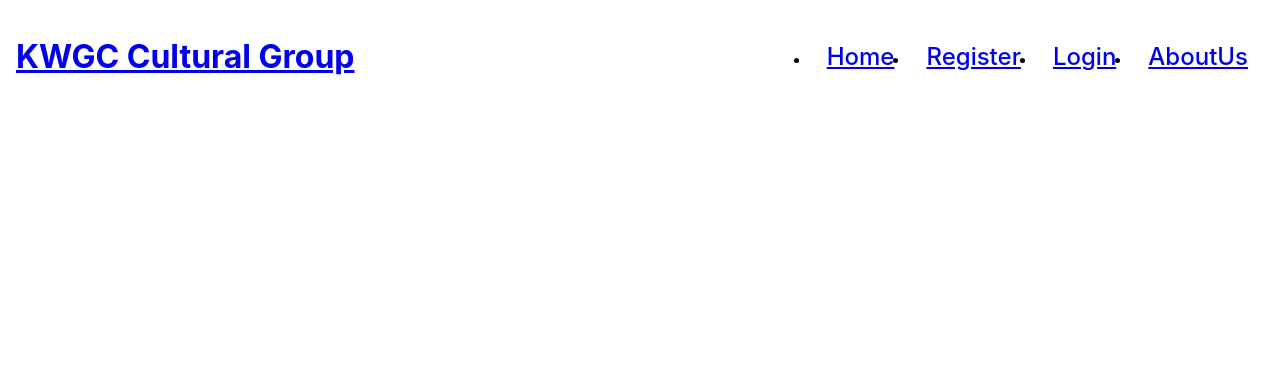
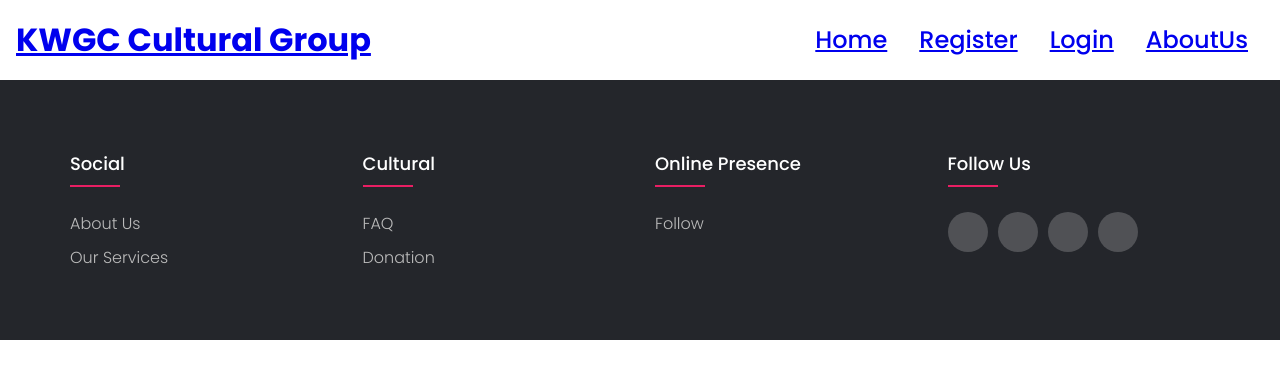
Before and after one commit to mekalyan26/communitysite, a React (Create React App) app in the folder sitefrontend/: page / in a window 1280 px wide. Shown: the top 378 px of the page. Built offline with nearby package versions, Linux system fonts and the light colour scheme.

Commit message:
added footer

```diff
--- /dev/null
+++ b/sitefrontend/src/components/Footer.css
@@ -0,0 +1,93 @@
+@import url('https://fonts.googleapis.com/css2?family=Poppins:wght@300;400;500;600;700&display=swap');
+body{
+	line-height: 1.5;
+	font-family: 'Poppins', sans-serif;
+}
+*{
+	margin:0;
+	padding:0;
+	box-sizing: border-box;
+}
+.container{
+	max-width: 1170px;
+	margin:auto;
+}
+.row{
+	display: flex;
+	flex-wrap: wrap;
+}
+ul{
+	list-style: none;
+}
+.footer{
+	background-color: #24262b;
+    padding: 70px 0;
+}
+.footer-col{
+   width: 25%;
+   padding: 0 15px;
+}
+.footer-col h4{
+	font-size: 18px;
+	color: #ffffff;
+	text-transform: capitalize;
+	margin-bottom: 35px;
+	font-weight: 500;
+	position: relative;
+}
+.footer-col h4::before{
+	content: '';
+	position: absolute;
+	left:0;
+	bottom: -10px;
+	background-color: #e91e63;
+	height: 2px;
+	box-sizing: border-box;
+	width: 50px;
+}
+.footer-col ul li:not(:last-child){
+	margin-bottom: 10px;
+}
+.footer-col ul li a{
+	font-size: 16px;
+	text-transform: capitalize;
+	color: #ffffff;
+	text-decoration: none;
+	font-weight: 300;
+	color: #bbbbbb;
+	display: block;
+	transition: all 0.3s ease;
+}
+.footer-col ul li a:hover{
+	color: #ffffff;
+	padding-left: 8px;
+}
+.footer-col .social-links a{
+	display: inline-block;
+	height: 40px;
+	width: 40px;
+	background-color: rgba(255,255,255,0.2);
+	margin:0 10px 10px 0;
+	text-align: center;
+	line-height: 40px;
+	border-radius: 50%;
+	color: #ffffff;
+	transition: all 0.5s ease;
+}
+.footer-col .social-links a:hover{
+	color: #24262b;
+	background-color: #ffffff;
+}
+
+/*responsive*/
+@media(max-width: 767px){
+  .footer-col{
+    width: 50%;
+    margin-bottom: 30px;
+}
+}
+@media(max-width: 574px){
+  .footer-col{
+    width: 100%;
+}
+}
--- a/sitefrontend/src/components/Footer.js
+++ b/sitefrontend/src/components/Footer.js
@@ -0,0 +1,47 @@
+import "./Footer.css"
+import React from 'react'
+
+const Footer = () =>{
+    return(
+<footer class="footer">
+  	 <div class="container">
+  	 	<div class="row">
+  	 		<div class="footer-col">
+  	 			<h4>Social</h4>
+  	 			<ul>
+  	 				<li><a href="#">about us</a></li>
+  	 				<li><a href="#">our services</a></li>
+
+  	 			</ul>
+  	 		</div>
+  	 		<div class="footer-col">
+  	 			<h4>Cultural</h4>
+  	 			<ul>
+  	 				<li><a href="#">FAQ</a></li>
+  	 				<li><a href="#">donation</a></li>
+  	 			</ul>
+  	 		</div>
+  	 		<div class="footer-col">
+  	 			<h4>online presence</h4>
+  	 			<ul>
+  	 				<li><a href="#">follow</a></li>
+
+  	 			</ul>
+  	 		</div>
+  	 		<div class="footer-col">
+  	 			<h4>follow us</h4>
+  	 			<div class="social-links">
+  	 				<a href="#"><i class="fab fa-facebook-f"></i></a>
+  	 				<a href="#"><i class="fab fa-twitter"></i></a>
+  	 				<a href="#"><i class="fab fa-instagram"></i></a>
+  	 				<a href="#"><i class="fab fa-linkedin-in"></i></a>
+  	 			</div>
+  	 		</div>
+  	 	</div>
+  	 </div>
+  </footer>
+
+    )
+};
+
+export default Footer;
--- a/sitefrontend/src/routes/Landing.js
+++ b/sitefrontend/src/routes/Landing.js
@@ -1,10 +1,12 @@
 import React from 'react';
 import Navbar from '../components/Navbar';
+import Footer from '../components/Footer';
 
 const Landing = () => {
   return (
     <div>
       <Navbar/>
+      <Footer />
     </div>
   )
 };
```
